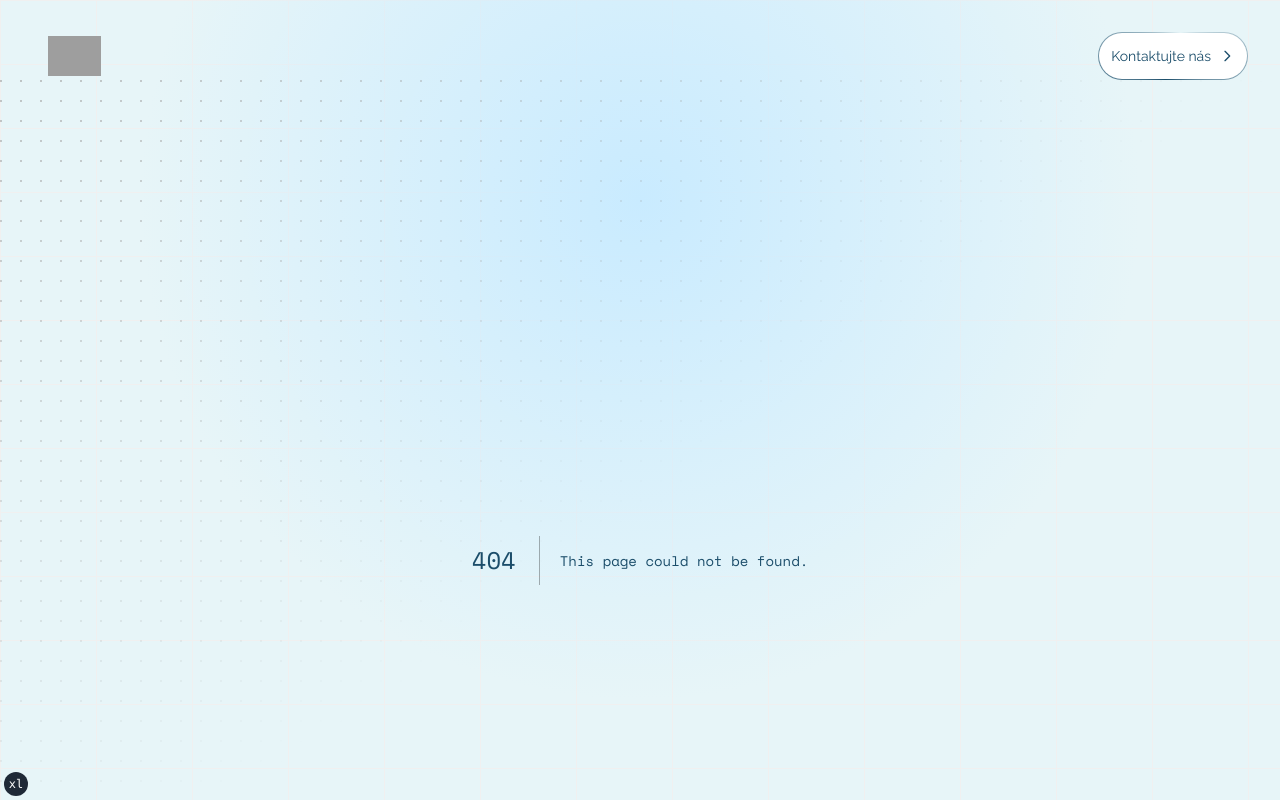
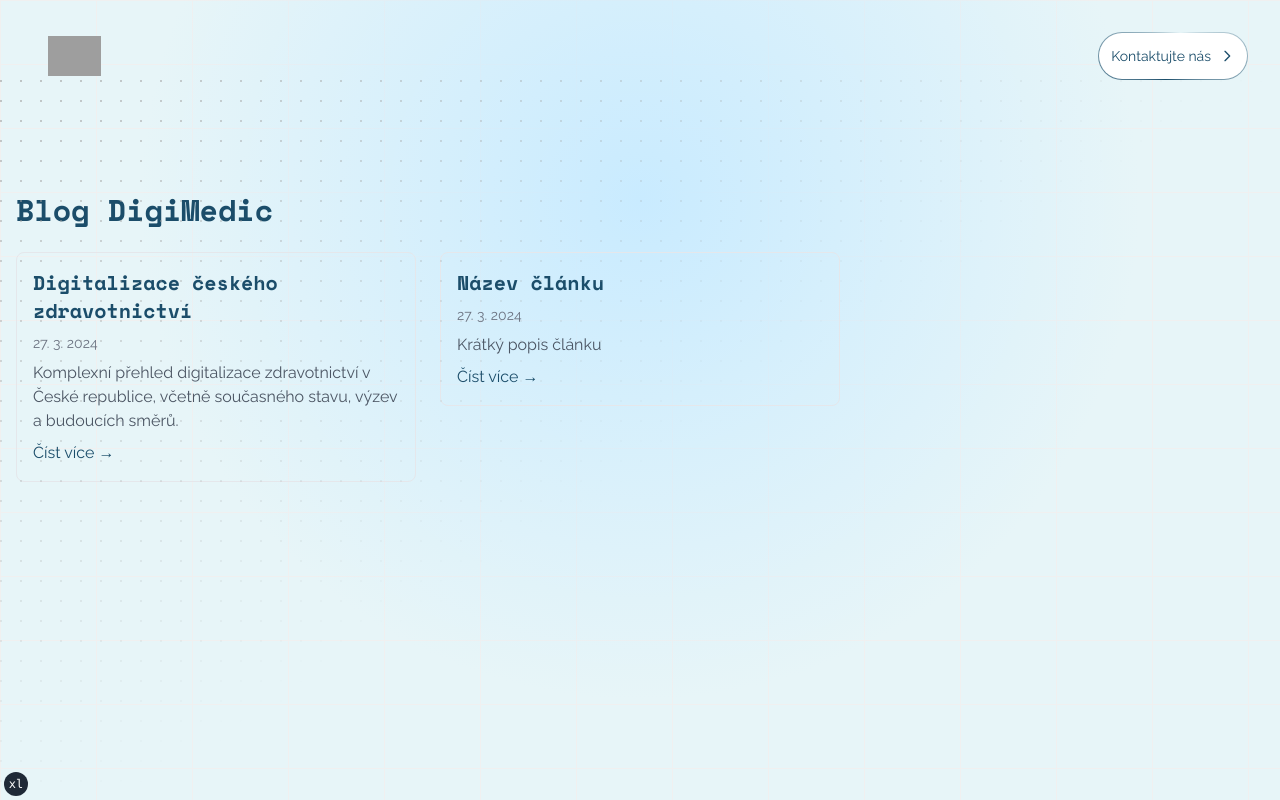
Before and after one commit to DigiMedic/digimedic-comingsoon-web, a Next.js app: page /Blog in a window 1280 px wide. Before the commit this address had no page. Shown: the top 800 px of the page. Built offline with nearby package versions, Linux system fonts and the light colour scheme; grey boxes are pictures that could not be loaded.

Commit message:
add blog

```diff
--- /dev/null
+++ b/app/Blog/[slug]/page.tsx
@@ -0,0 +1,18 @@
+import { getBlogPost } from '@/lib/blog'
+import Link from 'next/link'
+
+export default async function BlogPostPage({ params }: { params: { slug: string } }) {
+  const post = await getBlogPost(params.slug)
+
+  if (!post) {
+    return <div>Článek nenalezen</div>
+  }
+
+  return (
+    <article className="container mx-auto px-4 py-8">
+      <h1 className="text-4xl font-bold mb-4">{post.title}</h1>
+      <p className="text-gray-500 mb-4">{new Date(post.date).toLocaleDateString('cs-CZ')}</p>
+      <div className="prose max-w-none" dangerouslySetInnerHTML={{ __html: post.content }} />
+    </article>
+  )
+}
--- /dev/null
+++ b/app/Blog/page.tsx
@@ -0,0 +1,30 @@
+import Link from 'next/link'
+import { getBlogPosts } from '@/lib/blog'
+import { BlogPost } from '@/types/blog'
+
+export default async function BlogPage() {
+  const posts = await getBlogPosts()
+  console.log('Načtené příspěvky v komponentě:', posts) // Pro debugování
+
+  return (
+    <div className="container mx-auto px-4 py-8">
+      <h1 className="text-3xl font-bold mb-6">Blog DigiMedic</h1>
+      {posts.length === 0 ? (
+        <p>Žádné články k zobrazení.</p>
+      ) : (
+        <div className="grid gap-6 md:grid-cols-2 lg:grid-cols-3">
+          {posts.map((post: BlogPost) => (
+            <Link key={post.slug} href={`/blog/${post.slug}`} className="block">
+              <div className="border rounded-lg p-4 hover:shadow-md transition-shadow">
+                <h2 className="text-xl font-semibold mb-2">{post.title}</h2>
+                <p className="text-gray-500 text-sm mb-2">{new Date(post.date).toLocaleDateString('cs-CZ')}</p>
+                <p className="text-gray-600 mb-2">{post.excerpt}</p>
+                <span className="text-blumine">Číst více →</span>
+              </div>
+            </Link>
+          ))}
+        </div>
+      )}
+    </div>
+  )
+}
--- /dev/null
+++ b/app/ClientLayout.tsx
@@ -0,0 +1,15 @@
+"use client";
+
+import { useState } from "react";
+import { DigiMedicNavigation } from "@/components/navbar-menu";
+
+export default function ClientLayout({ children }: { children: React.ReactNode }) {
+  const [activeItem, setActiveItem] = useState<string | null>(null);
+
+  return (
+    <>
+      <DigiMedicNavigation />
+      {children}
+    </>
+  );
+}
--- a/app/layout.tsx
+++ b/app/layout.tsx
@@ -1,32 +1,27 @@
-"use client";
-
 import "@/styles/globals.css"
 import { Metadata } from "next"
-import { siteConfig } from "@/config/site"
 import { cn } from "@/lib/utils"
 import DotPattern from "@/components/magicui/dot-pattern"
 import { SiteHeader } from "@/components/site-header"
 import { TailwindIndicator } from "@/components/tailwind-indicator"
 import Footer from '@/components/footer';
-import { Menu } from "@/components/navbar-menu";
-import { useState } from "react";
-import { DigiMedicNavigation } from "@/components/navbar-menu";
+import ClientLayout from "./ClientLayout";
 
-// Odstraň tento řádek: export const metadata: Metadata = { ... }
+export const metadata: Metadata = {
+  title: "DigiMedic Blog",
+  description: "Nejnovější články a novinky ze světa digitálního zdravotnictví",
+}
 
 export default function RootLayout({ children }: { children: React.ReactNode }) {
-  const [activeItem, setActiveItem] = useState<string | null>(null);
-
   return (
     <html lang="cs" suppressHydrationWarning>
-      <head />
       <body
         className={cn(
           "min-h-screen bg-polar font-raleway text-blumine antialiased"
         )}
       >
         <SiteHeader />
-        <DigiMedicNavigation />
+        <ClientLayout>
           <main className="relative flex min-h-screen flex-col pt-20">
             <div className="flex-1">{children}</div>
             <DotPattern
@@ -40,6 +35,7 @@ export default function RootLayout({ children }: { children: React.ReactNode })
               )}
             />
           </main>
+        </ClientLayout>
         <Footer />
         <TailwindIndicator />
       </body>
--- a/components/navbar-menu.tsx
+++ b/components/navbar-menu.tsx
@@ -129,7 +129,7 @@ export const DigiMedicNavigation = () => {
   return (
     <Menu>
       <MenuItem href="/">Domů</MenuItem>
-      <MenuItem href="https://digimedic-blog.ghost.io/">Blog</MenuItem>
+      <MenuItem href="/blog">Blog</MenuItem>
     </Menu>
   );
 };
--- /dev/null
+++ b/content/blog/Clanek testovaci.md
@@ -0,0 +1,19 @@
+---
+title: "Název článku"
+date: "2024-03-27"
+excerpt: "Krátký popis článku"
+---
+
+Zde začíná obsah vašeho článku. Můžete použít Markdown syntaxi pro formátování.
+
+## Podnadpis
+
+- Odrážkový seznam
+- Další položka
+
+1. Číslovaný seznam
+2. Další položka
+
+[Odkaz](https://www.example.com)
+
+![Obrázek](https://www.example.com/image.jpg)
--- /dev/null
+++ b/content/blog/Digitalizace českého zdravotnictví.md
@@ -0,0 +1,40 @@
+---
+title: "Digitalizace českého zdravotnictví"
+date: "2024-03-27"
+excerpt: "Komplexní přehled digitalizace zdravotnictví v České republice, včetně současného stavu, výzev a budoucích směrů."
+---
+
+Digitalizace zdravotnictví v České republice představuje významné úsilí o modernizaci a zvýšení efektivity zdravotnického systému prostřednictvím integrace pokročilých telekomunikačních a informačních technologií. Tento proces je řízen Zákonem o digitální transformaci zdravotnictví, který má za cíl vytvořit komplexní právní rámec vymezující práva a povinnosti pacientů, poskytovatelů zdravotní péče a dalších zúčastněných stran. Navzdory implementaci určitých digitálních řešení, jako jsou elektronické recepty (eRecept) a neschopenky (eNeschopenka), absence centralizovaného systému elektronických zdravotních záznamů (EHR) vyvolává obavy ohledně spolehlivosti a dostupnosti informací o pacientech, což vyžaduje soudržnou strategii pro efektivní digitální transformaci napříč sektorem.
+
+## Současný stav digitalizace
+
+Současný stav digitalizace v českém zdravotnictví je charakterizován jak pokrokem, tak výzvami:
+
+- Rostoucí adopce elektronických zdravotních záznamů a propojených zdravotnických zařízení
+- Přetrvávající problémy s kybernetickou bezpečností
+- Zranitelnost pacientských dat vůči kybernetickým hrozbám
+- Potřeba robustních bezpečnostních opatření pro ochranu citlivých zdravotních informací
+
+## Veřejné a odborné mínění
+
+Veřejnost i odborníci se shodují, že digitalizace je klíčová pro zlepšení poskytování zdravotní péče:
+
+- Projekt Nocturnal Scratch ukazuje, jak digitální nástroje mohou obohatit klinické studie
+- Důraz na začlenění různorodých vstupů od pacientů
+
+## Role DigiMedic
+
+DigiMedic, přední český healthtech startup, je v čele této digitální transformace:
+
+- Zaměření na vývoj inovativních IT řešení
+- Cíl zlepšit dostupnost zdravotní péče a kvalitu péče o pacienty
+- Klíčová iniciativa: AI konverzační platforma "DoktorNaDohled"
+- Usnadnění přístupu ke zdravotnickým službám a informacím
+
+## Výzvy a příležitosti
+
+Zatímco digitalizační úsilí slibuje podstatná zlepšení v zapojení pacientů a efektivitě systému, přetrvávající výzvy při integraci těchto technologií zdůrazňují složitost modernizace národního zdravotnického systému.
+
+## Závěr
+
+Digitalizace českého zdravotnictví je komplexní, ale nezbytný proces, který má potenciál výrazně zlepšit kvalitu a dostupnost zdravotní péče v České republice. Přestože existují významné výzvy, pokrok v této oblasti slibuje lepší výsledky pro pacienty a efektivnější zdravotnický systém.
--- /dev/null
+++ b/lib/blog.ts
@@ -0,0 +1,49 @@
+import fs from 'fs'
+import path from 'path'
+import matter from 'gray-matter'
+import { remark } from 'remark'
+import html from 'remark-html'
+
+const postsDirectory = path.join(process.cwd(), 'content/blog')
+
+export async function getBlogPosts() {
+  const fileNames = fs.readdirSync(postsDirectory)
+  const allPostsData = fileNames.map((fileName) => {
+    const slug = fileName.replace(/\.md$/, '')
+    const fullPath = path.join(postsDirectory, fileName)
+    const fileContents = fs.readFileSync(fullPath, 'utf8')
+    const matterResult = matter(fileContents)
+
+    return {
+      slug,
+      title: matterResult.data.title,
+      date: matterResult.data.date,
+      excerpt: matterResult.data.excerpt,
+      tags: matterResult.data.tags || [],
+    }
+  })
+
+  console.log('Načtené příspěvky:', allPostsData) // Pro debugování
+
+  return allPostsData.sort((a, b) => (a.date < b.date ? 1 : -1))
+}
+
+export async function getBlogPost(slug: string) {
+  const fullPath = path.join(postsDirectory, `${slug}.md`)
+  const fileContents = fs.readFileSync(fullPath, 'utf8')
+  const matterResult = matter(fileContents)
+
+  const processedContent = await remark()
+    .use(html)
+    .process(matterResult.content)
+  const contentHtml = processedContent.toString()
+
+  return {
+    slug,
+    title: matterResult.data.title,
+    date: matterResult.data.date,
+    excerpt: matterResult.data.excerpt,
+    tags: matterResult.data.tags || [],
+    content: contentHtml,
+  }
+}
--- a/next.config.mjs
+++ b/next.config.mjs
@@ -4,6 +4,16 @@ const nextConfig = {
   eslint: {
     ignoreDuringBuilds: true, // Dočasně ignorujeme ESLint chyby během buildu
   },
+  webpack: (config, { isServer }) => {
+    if (!isServer) {
+      config.resolve.fallback.fs = false;
+    }
+    config.module.rules.push({
+      test: /\.md$/,
+      use: 'raw-loader',
+    });
+    return config;
+  },
 }
 
 export default nextConfig;
--- a/package.json
+++ b/package.json
@@ -18,6 +18,7 @@
     "@radix-ui/react-slot": "^1.1.0",
     "class-variance-authority": "^0.7.0",
     "clsx": "^2.1.1",
+    "gray-matter": "^4.0.3",
     "lucide-react": "0.436.0",
     "next": "^14.2.6",
     "next-themes": "^0.3.0",
@@ -25,6 +26,8 @@
     "react-dom": "^18.3.1",
     "react-fast-marquee": "^1.6.5",
     "react-wrap-balancer": "^1.1.1",
+    "remark": "^15.0.1",
+    "remark-html": "^16.0.1",
     "sharp": "^0.33.5",
     "tailwind-merge": "^2.5.2",
     "tailwindcss-animate": "^1.0.7"
@@ -36,7 +39,7 @@
     "@types/react-dom": "^18.3.0",
     "@typescript-eslint/parser": "^8.3.0",
     "autoprefixer": "^10.4.20",
-    "eslint": "^9.9.1",
+    "eslint": "^8.57.0",
     "eslint-config-next": "^14.2.6",
     "eslint-config-prettier": "^9.1.0",
     "eslint-plugin-react": "^7.35.0",
--- a/styles/globals.css
+++ b/styles/globals.css
@@ -79,3 +79,24 @@
 .animate-gradient-x {
   animation: gradient-x 15s ease infinite;
 }
+
+@layer components {
+  .prose {
+    @apply max-w-none;
+  }
+  .prose h1, .prose h2, .prose h3, .prose h4, .prose h5, .prose h6 {
+    @apply text-blumine font-bold my-4;
+  }
+  .prose p {
+    @apply my-4;
+  }
+  .prose a {
+    @apply text-fountain-blue hover:underline;
+  }
+  .prose ul, .prose ol {
+    @apply my-4 pl-6;
+  }
+  .prose li {
+    @apply mb-2;
+  }
+}
--- /dev/null
+++ b/types/blog.ts
@@ -0,0 +1,8 @@
+export interface BlogPost {
+  slug: string;
+  title: string;
+  date: string;
+  excerpt: string;
+  tags: string[];
+  content?: string;
+}
```
Also changed, not shown: 1 other file (tests, documents, lock files or other folders). Lines whose indentation alone changed are shown as unchanged.
